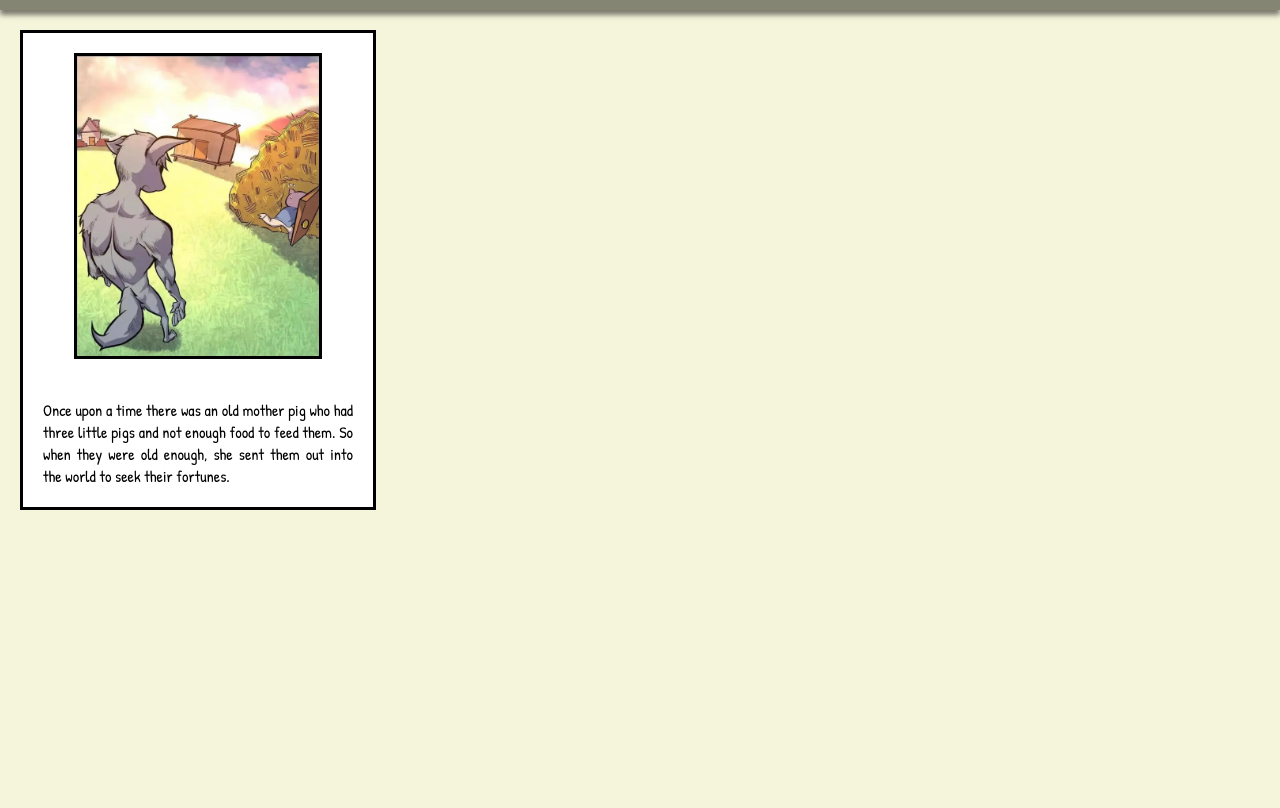
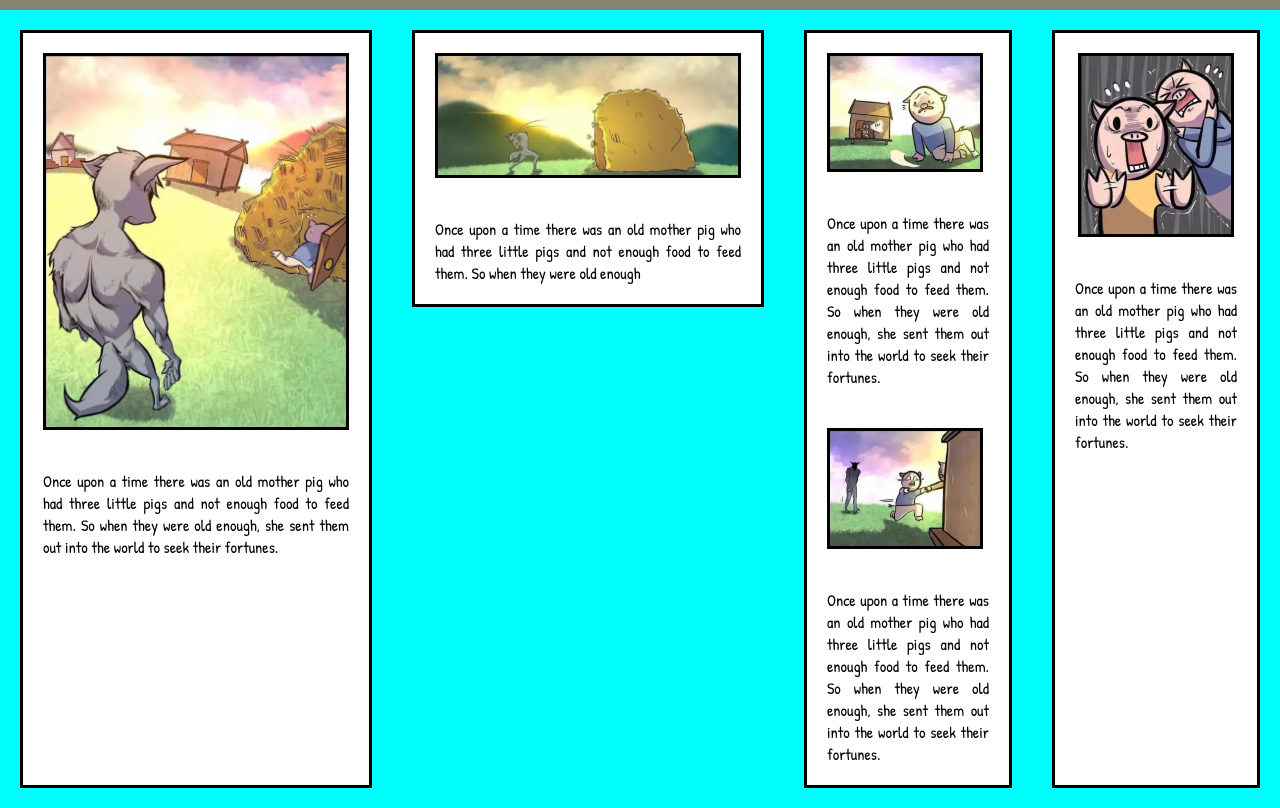
Before and after one commit to Camposx/Practice-Three-Little-Pigs, a plain HTML site: page index.html in a window 1280 px wide. Shown: the part 90-898 px from the top of the page. Before the commit the page ends 800 px from the top, so only its background shows below. Drawn offline with Linux system fonts and the light colour scheme; a web font is replaced by a local one.

Commit message:
Added style for every vignette size

```diff
--- a/css/style.css
+++ b/css/style.css
@@ -10,10 +10,17 @@ body{
     background-color: beige;
 }
 
+main{
+    display: flex;
+}
 #headerTitle{
     font-size: 4rem;
     font-family: "Ranchers", sans-serif;
     letter-spacing: 8px;
+}
+
+main{
+    background-color: aqua;
 }
 
 .vignette{
@@ -25,9 +32,43 @@ body{
     margin: 20px;
     border: 3px solid black;
 }
+.horizontalVignette{
+    background-color: white;
+    width: 350px;
+    height: 45%;
+    display: flex;
+    flex-direction: column;
+    align-items: center;
+    margin: 20px;
+    border: 3px solid black;
+}
+.squareVignette{
+    background-color: white;
+    width: 350px;
+    display: flex;
+    flex-direction: column;
+    align-items: start;
+    margin: 20px;
+    border: 3px solid black;
+}
+.verticalVignette{
+    background-color: white;
+    width: 350px;
+    display: flex;
+    flex-direction: column;
+    align-items: center;
+    margin: 20px;
+    border: 3px solid black;
+}
 
 .photo{
-    height: 300px;
+    width: 300px;
+    margin: 20px;
+    border: 3px solid black;
+}
+
+.halfPhoto{
+    width: 150px;
     margin: 20px;
     border: 3px solid black;
 }
--- a/index.html
+++ b/index.html
@@ -20,6 +20,33 @@
                     So when they were old enough, she sent them out into the world to seek their fortunes.
                 </p>
             </div>
+            <div class="horizontalVignette">
+                <img class="photo" src="img/TLP-2.png" alt="">
+                <p>
+                    Once upon a time there was an old mother pig who had three little pigs and not enough food to feed them.
+                    So when they were old enough
+                </p>
+
+            </div>
+            <div class="squareVignette">
+                <img class="halfPhoto" src="img/TLP-4.png" alt="">
+                <p>
+                    Once upon a time there was an old mother pig who had three little pigs and not enough food to feed them.
+                    So when they were old enough, she sent them out into the world to seek their fortunes.
+                </p>
+                <img class="halfPhoto" src="img/TLP-5.png" alt="">
+                <p>
+                    Once upon a time there was an old mother pig who had three little pigs and not enough food to feed them.
+                    So when they were old enough, she sent them out into the world to seek their fortunes.
+                </p>
+            </div>
+            <div class="verticalVignette">
+                <img class="halfPhoto" src="img/TLP-11.png" alt="">
+                <p>
+                    Once upon a time there was an old mother pig who had three little pigs and not enough food to feed them.
+                    So when they were old enough, she sent them out into the world to seek their fortunes.
+                </p>
+            </div>
 
 
         </main>
```
